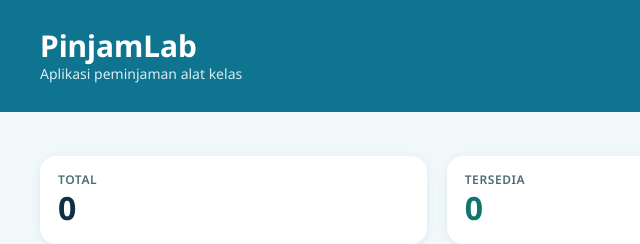
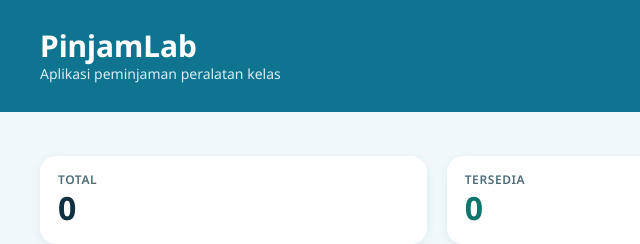
Before and after one commit to reaganharyaa-png/project-bersama, a website: page public/index.html in a window 1280 px wide. Shown: the top 244 px of the page, 0-640 px from the left. Drawn offline with nearby package versions, Linux system fonts and the light colour scheme; no server answers.

Commit message:
Update index.html

```diff
--- a/public/index.html
+++ b/public/index.html
@@ -36,7 +36,7 @@
   <header class="rounded-b-3xl bg-brand px-4 pb-4 pt-6 text-white md:flex md:items-center md:justify-between md:rounded-none md:px-10 md:py-7">
     <div>
       <h1 class="text-[28px] font-bold leading-tight md:text-3xl">PinjamLab</h1>
-      <p class="text-sm text-[#D6EEF4]">Aplikasi peminjaman alat kelas</p>
+      <p class="text-sm text-[#D6EEF4]">Aplikasi peminjaman peralatan kelas</p>
     </div>
     <button id="refresh-btn" type="button" class="mt-3 w-full rounded-xl bg-white px-5 py-3 text-[15px] font-semibold text-brand-dark shadow-card md:mt-0 md:w-auto">
       Muat ulang
```
